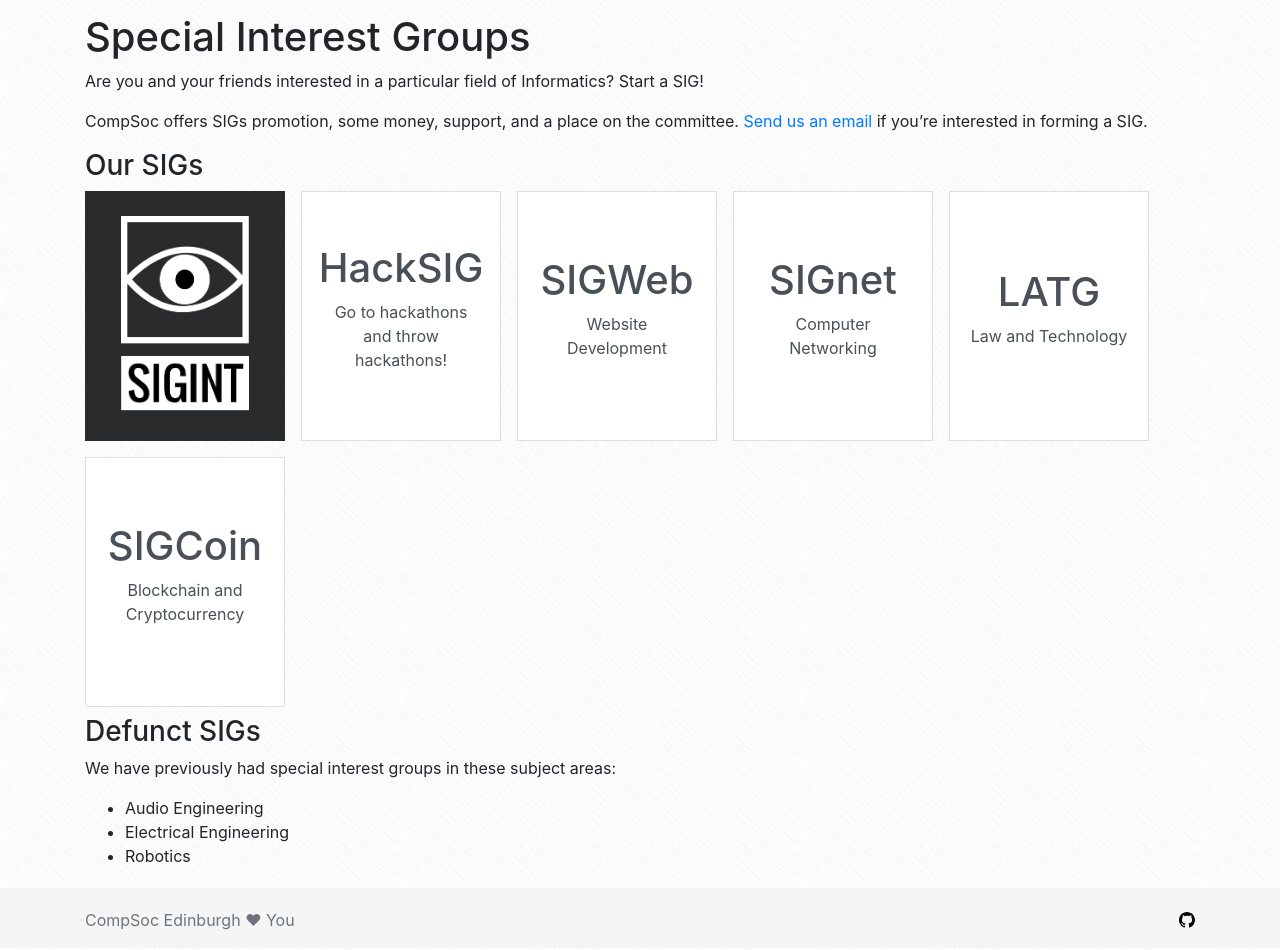
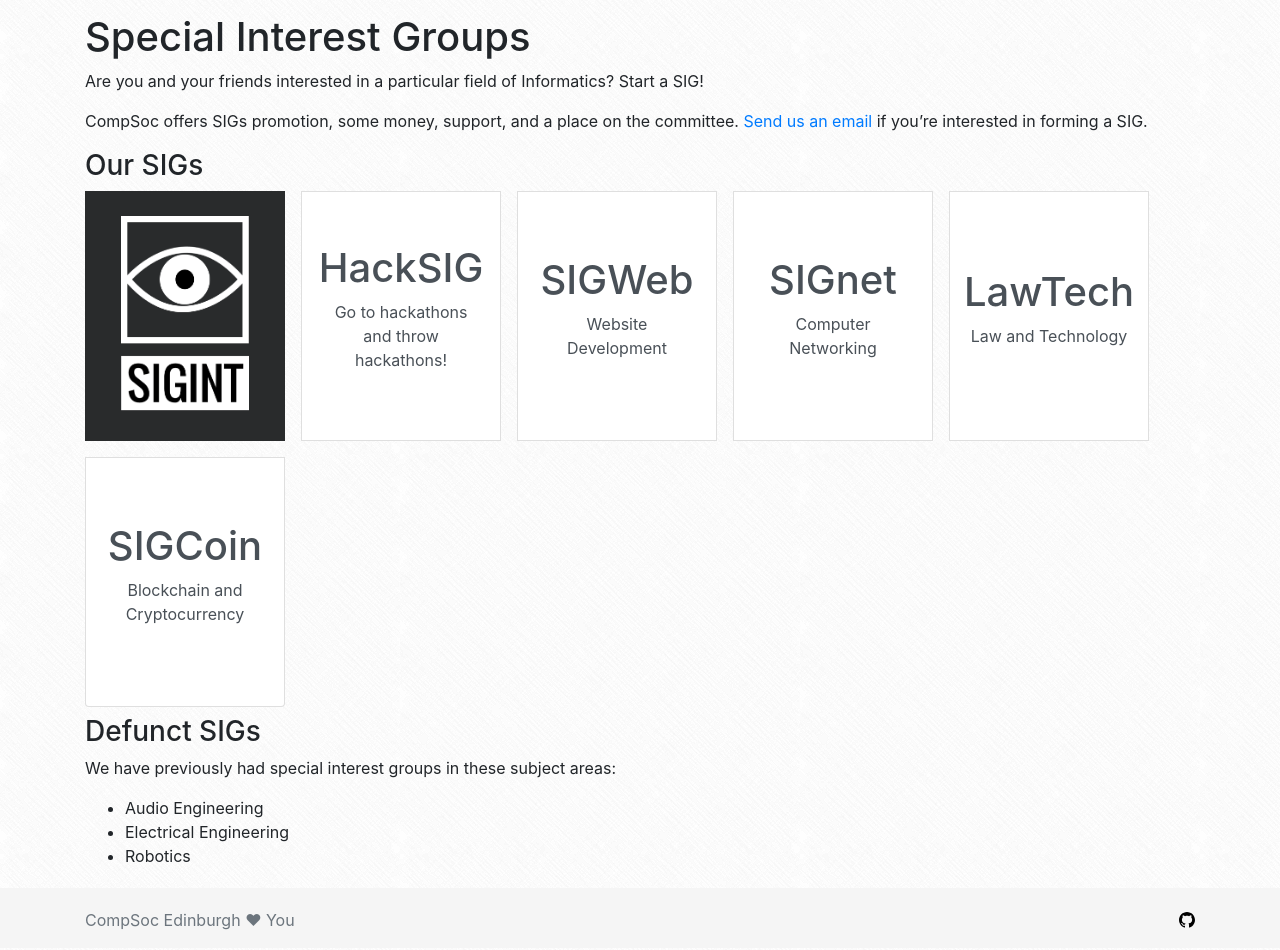
Before and after one commit to compsoc-edinburgh/website, a Jekyll site: the page built from _pages/sigs.md, in a window 1280 px wide. Shown: the part 346-1296 px from the top of the page. Built offline with Jekyll 4.4.1, drawn with Linux system fonts in a browser that asks for light colours; nearby versions of some CDN libraries.

Commit message:
Renamed LawTech
changed the name to objectively better too

```diff
--- a/_pages/sigs.md
+++ b/_pages/sigs.md
@@ -12,7 +12,7 @@ quicksigs:
       description: Computer Networking
       slug: signet
 
-    - title: LATG
+    - title: LawTech
       description: Law and Technology
       slug: law
 
```
